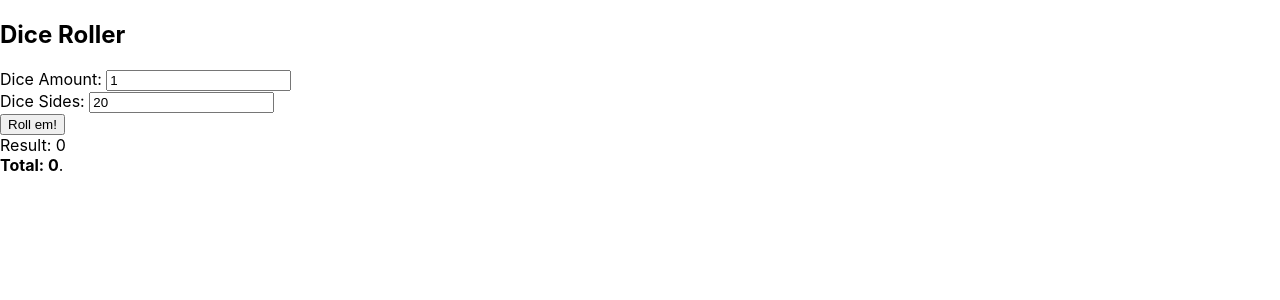
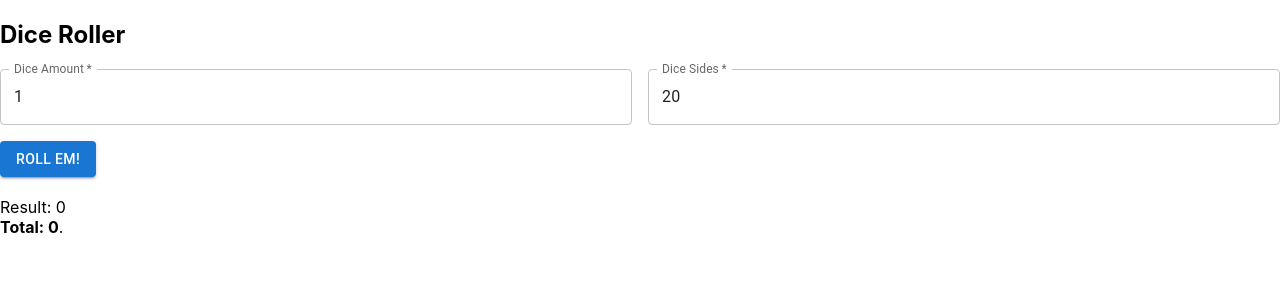
Before and after one commit to MattMellies/DND, a React (Create React App) app: page / in a window 1280 px wide. Shown: the top 300 px of the page. Built offline with nearby package versions, Linux system fonts and the light colour scheme.

Commit message:
clean up dice roller

```diff
--- a/package.json
+++ b/package.json
@@ -3,6 +3,9 @@
   "version": "0.1.0",
   "private": true,
   "dependencies": {
+    "@emotion/react": "^11.4.1",
+    "@emotion/styled": "^11.3.0",
+    "@mui/material": "^5.0.1",
     "@testing-library/jest-dom": "^5.11.4",
     "@testing-library/react": "^11.1.0",
     "@testing-library/user-event": "^12.1.10",
--- a/src/components/DiceRoller/index.js
+++ b/src/components/DiceRoller/index.js
@@ -1,54 +1,92 @@
-import {useState, useEffect} from 'react';
-import {rollDice} from '../../utils/utils'
+import { useState, useEffect } from "react";
+import { Box, Button, TextField, Grid } from "@mui/material";
+import { rollDice } from "../../utils/utils";
 
 const DiceRoller = () => {
-
   const [diceAmount, setDiceAmount] = useState(1);
   const [diceSides, setDiceSides] = useState(20);
   const [resultArray, setResultArray] = useState([0]);
   const [resultTotal, setResultTotal] = useState(0);
-    const [disableButton, setDisableButton] = useState(false)
+  const [disableButton, setDisableButton] = useState(false);
 
   const handleDiceAmount = (value) => {
     setDiceAmount(value);
-    }
+  };
 
   const handleDiceSides = (value) => {
     setDiceSides(value);
-    }
+  };
 
   const handleDiceRoll = (diceAmount, diceSides) => {
-        setResultArray(rollDice(diceAmount, diceSides))
-    }
+    setResultArray(rollDice(diceAmount, diceSides));
+  };
 
   useEffect(() => {
-        setResultTotal(resultArray.reduce((a, b) => a + b, 0))
-    }, [resultArray])
+    setResultTotal(resultArray.reduce((a, b) => a + b, 0));
+  }, [resultArray]);
 
   useEffect(() => {
-        if (diceSides > 1000 || diceAmount > 5000) {
-            setDisableButton(true)
+    if (diceSides > 1000 || diceAmount > 5000 || diceSides < 1 || diceAmount < 1) {
+      setDisableButton(true);
     } else {
       setDisableButton(false);
     }
-    }, [diceAmount, diceSides])
-
+  }, [diceAmount, diceSides]);
 
   return (
     <div>
       <h2>Dice Roller</h2>
-            <label>Dice Amount: </label> <input type="number" onChange={event => handleDiceAmount(event.target.value)} value={diceAmount} />{diceAmount > 5000 ? " Max 5000" : ''}<br />
-            <label>Dice Sides: </label> <input type="number" onChange={event => handleDiceSides(event.target.value)} value={diceSides} />{diceSides > 1000 ? " Max 1000" : ''}<br/>
-            <button type="submit" disabled={disableButton} onClick={() => handleDiceRoll(diceAmount, diceSides)}>Roll em!</button><br/>
+      <Box
+        component="form"
+        autoComplete="off"
+        sx={{maxWidth: '100%'}}
+        noValidate
+      >
+        <Grid container spacing={2}>
+          <Grid item xs={6}>
+            <TextField
+              fullWidth
+              required
+              error={diceAmount > 5000 || diceAmount < 1}
+              helperText={diceAmount > 5000 || diceAmount < 1 ? "Min 1, Max 5000" : ""}
+              id="outlined-required"
+              label="Dice Amount"
+              defaultValue={1}
+              onChange={(event) => handleDiceAmount(event.target.value)}
+            />
+          </Grid>
+          <Grid item xs={6}>
+            <TextField
+              fullWidth
+              required
+              error={diceSides > 1000 || diceSides < 1}
+              helperText={diceSides > 1000 || diceSides < 1 ? "Min 1, Max 1000" : ""}
+              id="outlined-required"
+              label="Dice Sides"
+              defaultValue={20}
+              onChange={(event) => handleDiceSides(event.target.value)}
+            />
+          </Grid>
+          <Grid item xs={12}>
+            <Button
+              variant="contained"
+              disabled={disableButton}
+              onClick={() => handleDiceRoll(diceAmount, diceSides)}
+            >
+              Roll Em!
+            </Button>
+          </Grid>
+        </Grid>
+      </Box>
+      <br />
+      Result:{" "}
+      {resultArray.map((result) => {
+        return `${result} `;
+      })}
+      <br />
+      <strong>Total: {resultTotal}</strong>.
+    </div>
+  );
+};
 
-            Result: {resultArray.map(result => {
-                return (
-                    `${result} `
-                )
-            })}<br/><strong>Total: {resultTotal}</strong>.
-        </div>
-    )
-
-}
-
-export default DiceRoller
+export default DiceRoller;
```
Also changed, not shown: 2 other files (tests, documents, lock files or other folders). Lines whose indentation alone changed are shown as unchanged.
